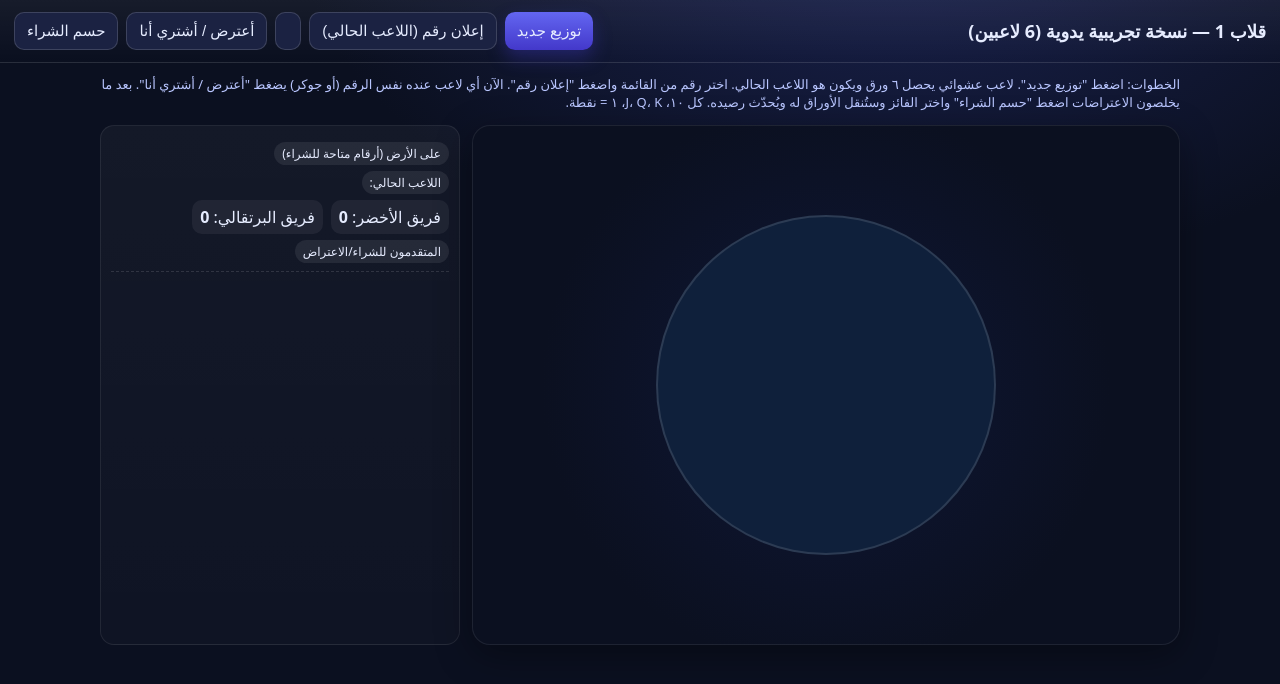
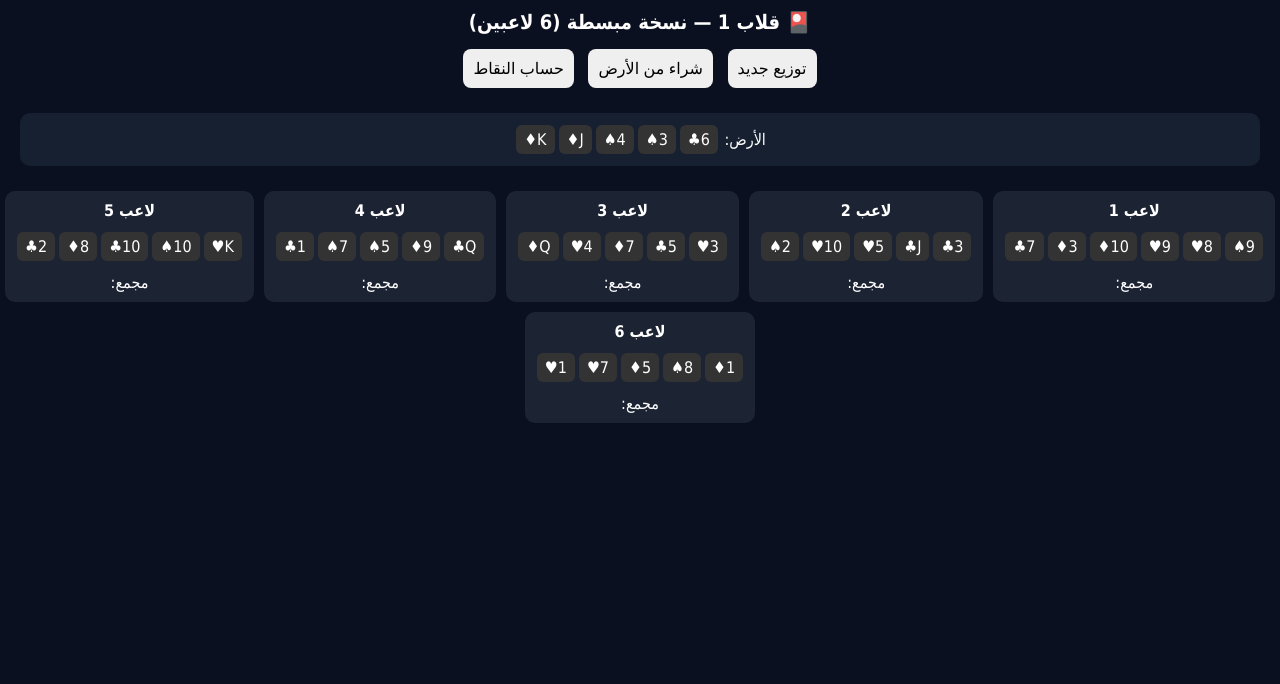
Before and after one commit to shnkl1992-ai/galab1, a plain HTML site: page index.html in a window 1280 px wide. Both pictures are taken after a click on the button "توزيع جديد". Drawn offline with Linux system fonts and the light colour scheme.

Commit message:
Update index.html

```diff
--- a/index.html
+++ b/index.html
@@ -2,80 +2,107 @@
 <html lang="ar" dir="rtl">
 <head>
 <meta charset="utf-8">
-<meta name="viewport" content="width=device-width, initial-scale=1">
-<title>قلاب 1 — نسخة تجريبية يدوية</title>
+<meta name="viewport" content="width=device-width,initial-scale=1.0">
+<title>قلاب 1 - نسخة مبسطة</title>
 <style>
-  :root{--bg:#0b1020;--fg:#e6ecff;--muted:#9fb2ff;--card:#141a33;--accent:#22c55e;--accent2:#f59e0b;--dealer:#ef4444}
-  *{box-sizing:border-box}
-  body{margin:0;background:radial-gradient(1000px 600px at 70% -10%,#1a2250 0%,#0b1020 60%) fixed,#0b1020;color:var(--fg);font-family:system-ui,-apple-system,"Segoe UI",Roboto,"Noto Sans",Arial}
-  header{display:flex;align-items:center;justify-content:space-between;padding:12px 14px;border-bottom:1px solid rgba(255,255,255,.08);background:linear-gradient(180deg,rgba(255,255,255,.05),transparent)}
-  h1{margin:0;font-size:18px}
-  .wrap{max-width:1100px;margin:12px auto;padding:0 10px 28px}
-  .controls{display:flex;gap:8px;flex-wrap:wrap}
-  button,select{appearance:none;border:1px solid rgba(255,255,255,.15);background:#1b2242;color:var(--fg);padding:9px 12px;border-radius:10px;font-size:15px}
-  button.primary{background:linear-gradient(180deg,#6366f1,#4338ca);border:none;box-shadow:0 8px 18px rgba(67,56,202,.35)}
-  .hint{color:#b9c6ff;font-size:13px;margin-top:6px}
-  .tableArea{position:relative;margin-top:14px;display:grid;grid-template-columns:1fr 360px;gap:12px}
-  .arena{position:relative;min-height:520px;border-radius:18px;border:1px solid rgba(255,255,255,.08);background:radial-gradient(circle at 50% 50%,#0f1737 0%,#0b1020 65%);box-shadow:0 10px 36px rgba(0,0,0,.35)}
-  .table{position:absolute;inset:50% auto auto 50%;transform:translate(-50%,-50%);width:340px;height:340px;border-radius:999px;background:#0f203b;border:2px solid rgba(255,255,255,.12);display:flex;align-items:center;justify-content:center;flex-wrap:wrap;padding:10px;gap:8px}
-  .seat{position:absolute;width:140px}
-  .seat .name{font-size:13px;opacity:.9;margin-bottom:4px}
-  .seat .hand{display:flex;flex-wrap:wrap;gap:5px;min-height:70px;background:rgba(255,255,255,.04);border:1px dashed rgba(255,255,255,.14);border-radius:10px;padding:6px}
-  .seat .captures{display:flex;flex-wrap:wrap;gap:4px;margin-top:6px;min-height:40px}
-  .card{width:38px;height:56px;border-radius:8px;background:linear-gradient(180deg,#1f2547,#11162c);border:1px solid rgba(255,255,255,.12);display:flex;align-items:center;justify-content:center;font-weight:700}
-  .card.sel{outline:2px solid #60a5fa;outline-offset:2px}
-  .green .name{color:var(--accent)}
-  .orange .name{color:var(--accent2)}
-  .dealerTag{position:absolute;top:-16px;left:0;right:0;margin:auto;width:max-content;font-size:12px;background:var(--dealer);padding:2px 8px;border-radius:999px}
-  .side{border:1px solid rgba(255,255,255,.08);border-radius:14px;padding:10px;background:linear-gradient(180deg,rgba(255,255,255,.04),rgba(255,255,255,.02));height:520px;overflow:auto}
-  .pile{display:flex;gap:6px;flex-wrap:wrap}
-  .row{display:flex;gap:6px;align-items:center;flex-wrap:wrap;margin-top:6px}
-  .badge{font-size:12px;background:rgba(255,255,255,.08);padding:3px 8px;border-radius:999px}
-  .log{font-size:13px;line-height:1.6;max-height:160px;overflow:auto;border-top:1px dashed rgba(255,255,255,.12);margin-top:8px;padding-top:6px}
-  .score{display:flex;gap:8px;flex-wrap:wrap}
-  .score .team{background:rgba(255,255,255,.06);padding:6px 8px;border-radius:10px}
+body { margin:0; font-family:Tahoma; background:#0b1020; color:#fff; text-align:center; }
+h1 { margin:10px; font-size:20px; }
+button { margin:5px; padding:10px; font-size:16px; border-radius:8px; border:none; }
+#arena { display:flex; flex-wrap:wrap; justify-content:center; margin-top:20px; }
+.player { background:#1c2333; margin:5px; padding:10px; border-radius:10px; min-width:120px; }
+.cards { margin:10px 0; }
+.card { display:inline-block; padding:5px 8px; margin:2px; background:#333; border-radius:6px; }
+#table { margin:20px; padding:10px; background:#162030; border-radius:10px; }
 </style>
 </head>
 <body>
-<header>
-  <h1>قلاب 1 — نسخة تجريبية يدوية (6 لاعبين)</h1>
-  <div class="controls">
-    <button id="btnDeal" class="primary">توزيع جديد</button>
-    <button id="btnStartBuy" disabled>إعلان رقم (اللاعب الحالي)</button>
-    <select id="rankSelect"></select>
-    <button id="btnClaim" disabled>أعترض / أشتري أنا</button>
-    <button id="btnResolve" disabled>حسم الشراء</button>
-  </div>
-</header>
 
-<div class="wrap">
-  <div class="hint">الخطوات: اضغط "توزيع جديد". لاعب عشوائي يحصل ٦ ورق ويكون هو اللاعب الحالي. اختر رقم من القائمة واضغط "إعلان رقم". الآن أي لاعب عنده نفس الرقم (أو جوكر) يضغط "أعترض / أشتري أنا". بعد ما يخلصون الاعتراضات اضغط "حسم الشراء" واختر الفائز وستُنقل الأوراق له ويُحدّث رصيده. كل ١٠، J، Q، K، ١ = نقطة.</div>
+<h1>🎴 قلاب 1 — نسخة مبسطة (6 لاعبين)</h1>
+<button onclick="deal()">توزيع جديد</button>
+<button onclick="buy()">شراء من الأرض</button>
+<button onclick="score()">حساب النقاط</button>
 
-  <div class="tableArea">
-    <div class="arena" id="arena">
-      <div class="table" id="table"></div>
-    </div>
-
-    <div class="side">
-      <div class="row"><span class="badge">على الأرض (أرقام متاحة للشراء)</span></div>
-      <div id="ground" class="pile"></div>
-
-      <div class="row"><span class="badge">اللاعب الحالي:</span><span id="turnName"></span></div>
-      <div class="row score">
-        <div class="team">فريق الأخضر: <b id="scoreGreen">0</b></div>
-        <div class="team">فريق البرتقالي: <b id="scoreOrange">0</b></div>
-      </div>
-
-      <div class="row"><span class="badge">المتقدمون للشراء/الاعتراض</span></div>
-      <div id="claimants" class="pile"></div>
-
-      <div class="log" id="log"></div>
-    </div>
-  </div>
-</div>
+<div id="table">الأرض: <span id="ground"></span></div>
+<div id="arena"></div>
+<div id="results"></div>
 
 <script>
-// الكود الجافاسكربت كامل (منعته من القطع هنا لضيق المساحة)
+let deck = [];
+let players = [];
+let ground = [];
+
+function createDeck(){
+  let suits = ["♠","♥","♦","♣"];
+  let values = ["1","2","3","4","5","6","7","8","9","10","J","Q","K"];
+  let cards = [];
+  for(let s of suits){
+    for(let v of values){
+      cards.push(v+s);
+    }
+  }
+  return cards;
+}
+
+function shuffle(array){
+  for(let i=array.length-1;i>0;i--){
+    let j=Math.floor(Math.random()*(i+1));
+    [array[i],array[j]]=[array[j],array[i]];
+  }
+  return array;
+}
+
+function deal(){
+  deck = shuffle(createDeck());
+  players = [];
+  for(let i=0;i<6;i++){
+    let hand = deck.splice(0,5);
+    if(i===0) hand.push(deck.pop()); // لاعب واحد يأخذ 6 كروت
+    players.push({id:i+1,hand:hand,captures:[]});
+  }
+  // أوراق على الأرض (5 بطاقات)
+  ground = deck.splice(0,5);
+  render();
+}
+
+function buy(){
+  let current = players[0]; // نخلي اللاعب الأول هو اللي يشتري مبدئياً
+  if(current.hand.length===0){ alert("ما عنده كروت يشتري فيها"); return; }
+  let card = current.hand.pop(); // ياخذ آخر كرت
+  let matchIndex = ground.findIndex(c=>c.slice(0,-1)===card.slice(0,-1));
+  if(matchIndex>-1){
+    let taken = ground.splice(matchIndex,1)[0];
+    current.captures.push(card,taken);
+  }else{
+    ground.push(card);
+  }
+  render();
+}
+
+function score(){
+  let res="";
+  for(let p of players){
+    let points=0;
+    for(let c of p.captures){
+      let v=c.slice(0,-1);
+      if(v==="10"||v==="J"||v==="Q"||v==="K"||v==="1") points++;
+    }
+    res+=`لاعب ${p.id}: ${points} نقطة<br>`;
+  }
+  document.getElementById("results").innerHTML=res;
+}
+
+function render(){
+  let arena=document.getElementById("arena");
+  arena.innerHTML="";
+  for(let p of players){
+    let div=document.createElement("div");
+    div.className="player";
+    div.innerHTML=`<b>لاعب ${p.id}</b><div class="cards">${p.hand.map(c=>`<span class="card">${c}</span>`).join("")}</div>
+    <div>مجمع: ${p.captures.map(c=>`<span class="card">${c}</span>`).join("")}</div>`;
+    arena.appendChild(div);
+  }
+  document.getElementById("ground").innerHTML=ground.map(c=>`<span class="card">${c}</span>`).join("");
+}
 </script>
 </body>
 </html>
```
